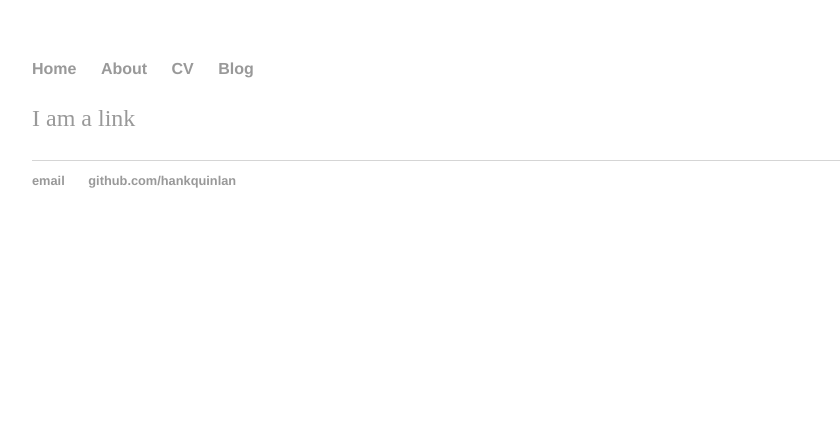
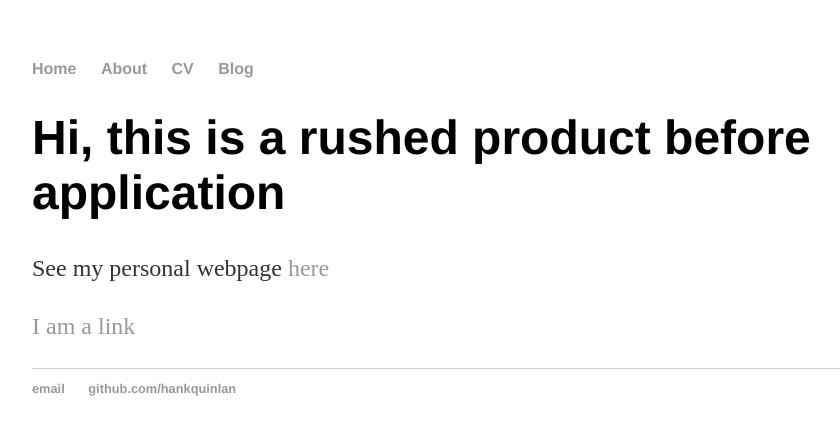
Before and after one commit to Erica-Liu/personal.github.io, a Jekyll site: the page built from index.md, in a window 1280 px wide. Shown: the top 435 px of the page, without its empty margins (160-1000 px from the left). Built offline with Jekyll 4.4.1, drawn with Linux system fonts in a browser that asks for light colours; our own code applies the rules of GitHub Pages for plain Markdown files.

Commit message:
Update index.md

```diff
--- a/index.md
+++ b/index.md
@@ -1 +1,5 @@
+# Hi, this is a rushed product before application
+
+See my personal webpage [here](https://erica-liu.github.io/)
+
 [I am a link](Hexagon_Project.pdf)
```
